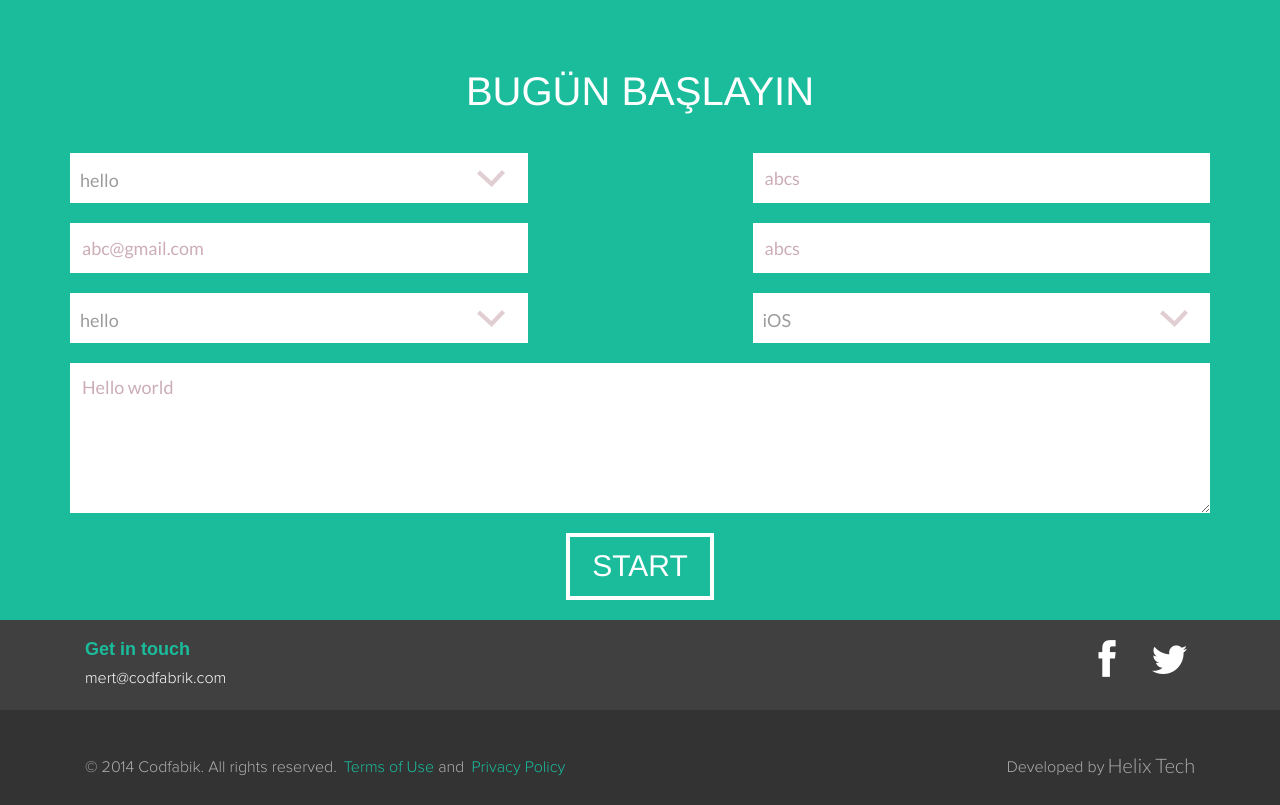
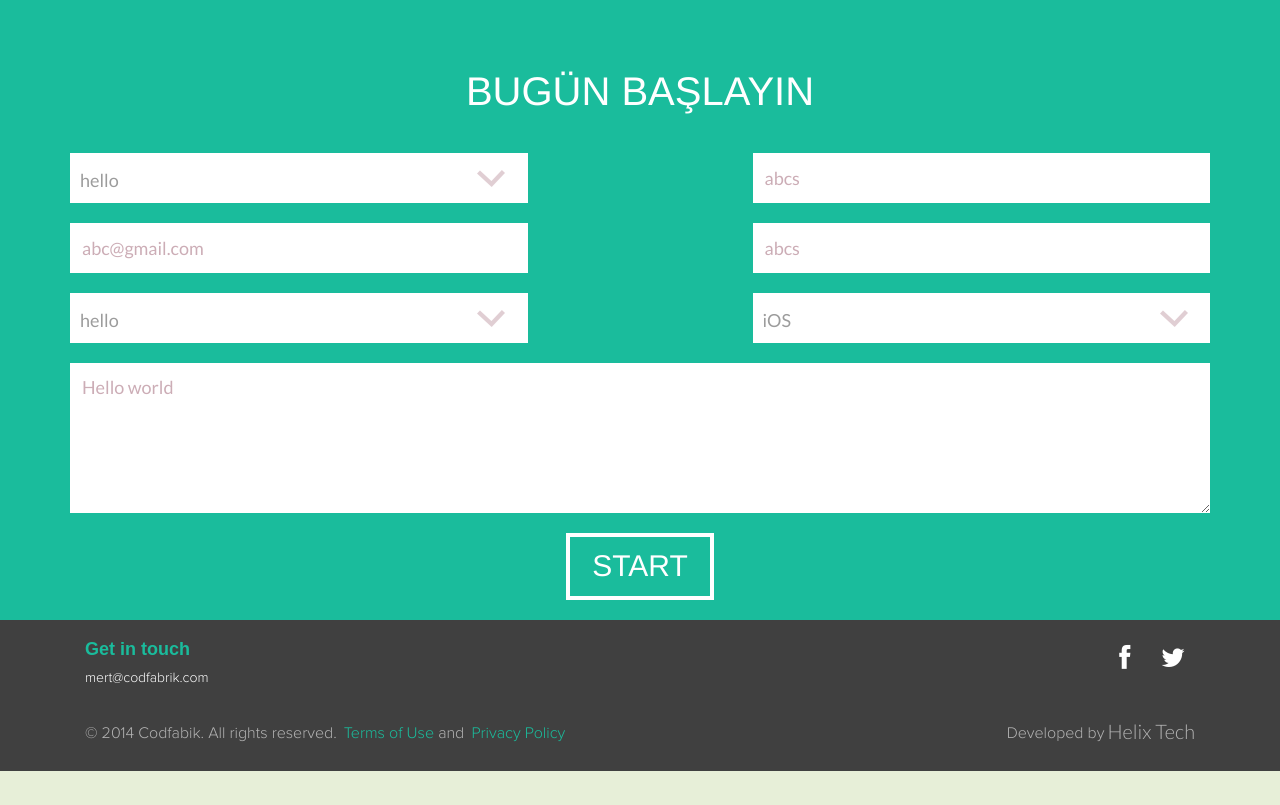
Before and after one commit to Gautam-Toraskar/project3, a PHP site: page / in a window 1280 px wide. Shown: the part 1456-2261 px from the top of the page. After the commit the page ends 2227 px from the top, so only its background shows below. Run offline with PHP 8.4, Linux system fonts and the light colour scheme.

Commit message:
changes remaining in footer

```diff
--- a/index.php
+++ b/index.php
@@ -434,8 +434,8 @@
         font-family: 'lato',sans-serif;
       }
       .icon-facebook,.icon-twitter{
-        font-size: 40px;
-        margin: 20px;
+        font-size: 26px;
+        margin: 25px 10px;
         width: 24px;
         cursor: pointer;
         transition: all 0.2s ease-in-out;
@@ -513,33 +513,42 @@
       .footer-container{
         background-color: #404040;
       }
+      .social-div{
+        overflow: hidden;
+      }
+      .stage-2 h5 a{
+
+      }
     </style>
 
     <footer>
-      <div class="footer-container">
+<!--       <div class="footer-container">
         <div class="container">
           <div class="row stage-1">
             <div class="col-md-6">
-              <h3 class="prox txtgreen">Get in touch</h3>
 
-              <h5> <a class="proxlight" href="#">mert@codfabrik.com</a> </h5>
             </div>
             <div class="col-md-6 text-center pull-right">
-              <span class="icon-twitter pull-right"></span>
-              <span class="icon-facebook pull-right"></span>
+
             </div>
           </div>
         </div>
-      </div>
+      </div> -->
       <div class="footer-container">
         <div class="container">
           <div class="row stage-2">
             <div class="col-md-6">
+              <h3 class="prox txtgreen">Get in touch</h3>
+              <h5> <a class="proxlight" href="#">mert@codfabrik.com</a> </h5>
               <p>&copy; 2014 Codfabik. All rights reserved.
                 <a rel="external" href="/terms-of-use" target="_blank">Terms of Use </a>and <a href="privacy-policy">Privacy Policy</a>
               </p>
             </div>
             <div class="col-md-6">
+             <div class="social-div">
+              <span class="icon-twitter pull-right"></span>
+              <span class="icon-facebook pull-right"></span>
+             </div>
               <p class="text-right">
                 Developed by <a class="pull-right helixtech" href="http://helixtech.co" >
                 Helix Tech
```
